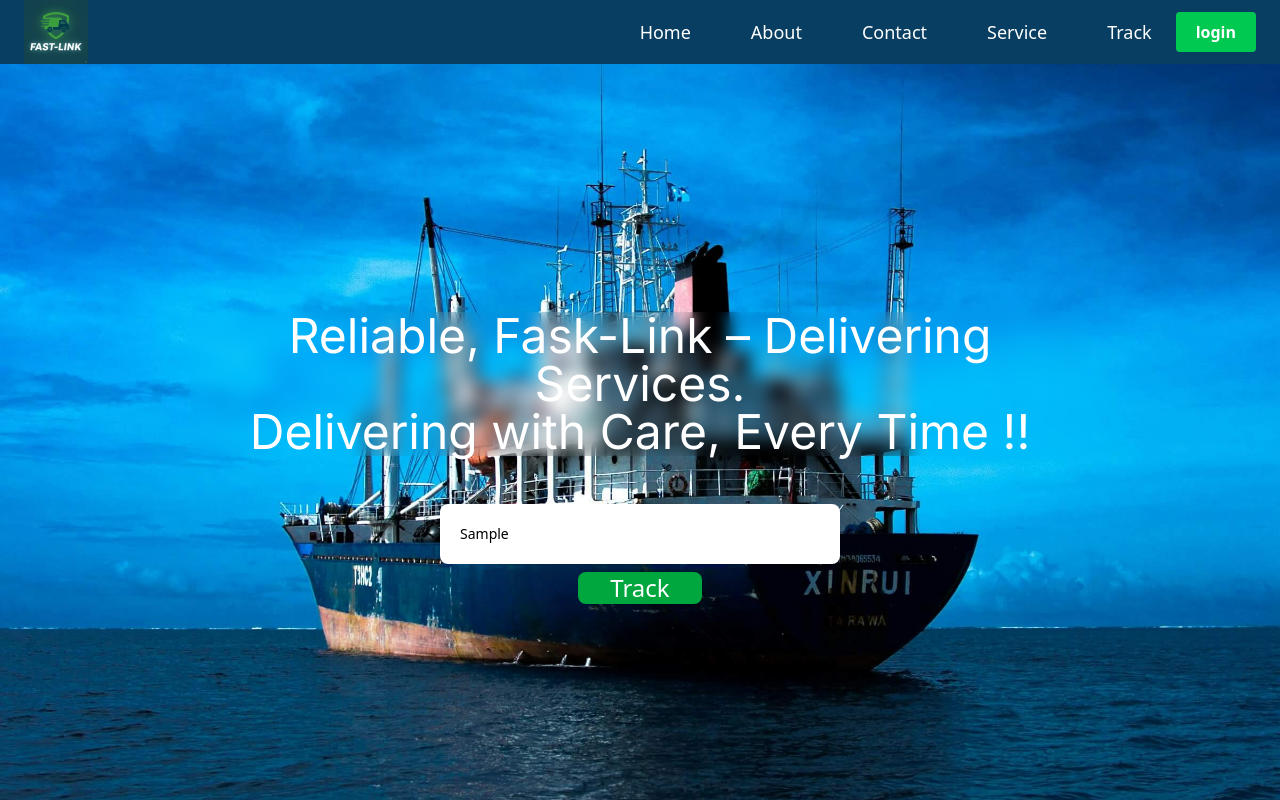
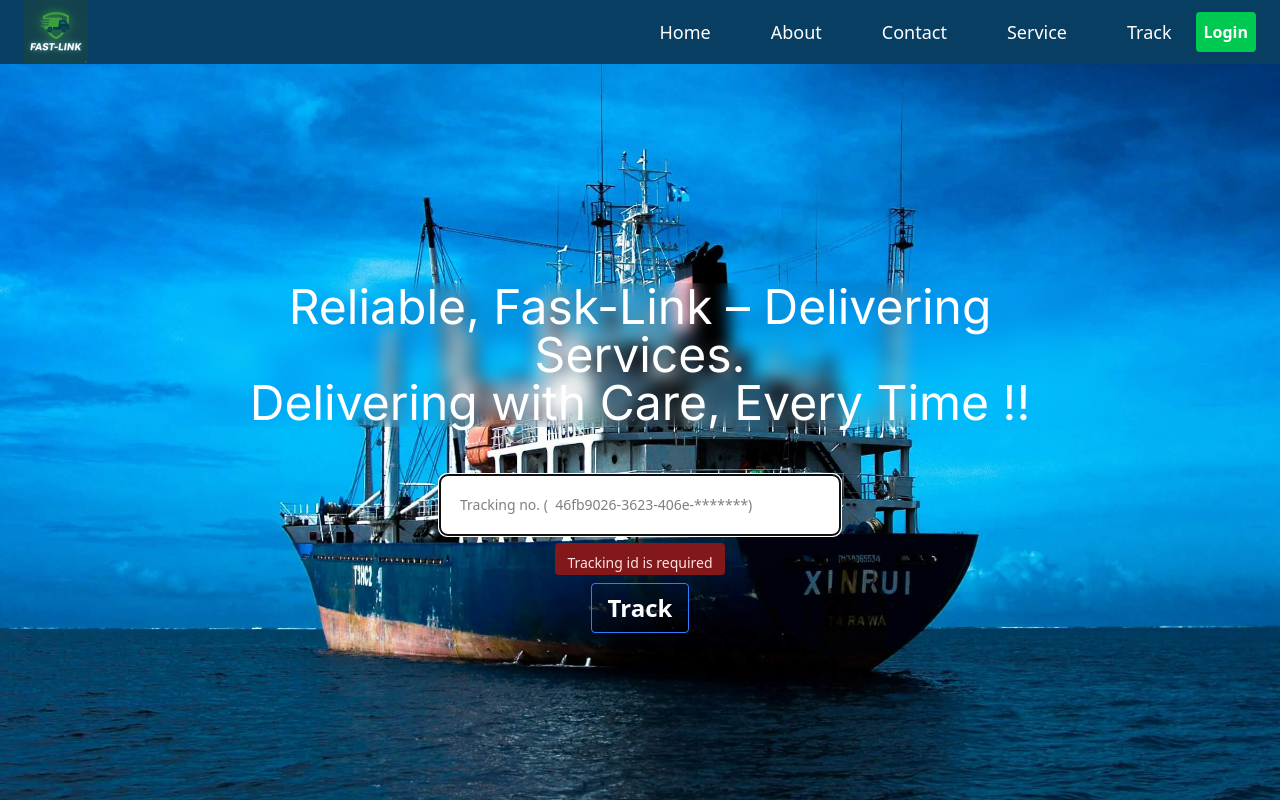
Before and after one commit to MahoneyT1/sure_drop_courier_service, a React (Vite) app in the folder Frontend/Courier_frontend/: page / in a window 1280 px wide. Both pictures are taken after typing "Sample" into the empty fields and a click on the button "Track". Shown: the top 800 px of the page. Built offline with nearby package versions, Linux system fonts and the light colour scheme; no server answers.

Commit message:
fixed frontent auth state management + login

```diff
--- a/Frontend/Courier_frontend/index.html
+++ b/Frontend/Courier_frontend/index.html
@@ -4,7 +4,10 @@
     <meta charset="UTF-8" />
     <meta name="viewport" content="width=device-width, initial-scale=1.0" />
     <link rel="stylesheet" href="https://cdnjs.cloudflare.com/ajax/libs/font-awesome/6.5.1/css/all.min.css"
-  />    <title>Vite + React + TS</title>
+  />
+  <link rel="icon" type="image/svg+xml" href="/favicon.svg" />
+
+  <title>Fast Link - courier</title>
   </head>
   <body>
     <div id="root"></div>
--- a/Frontend/Courier_frontend/src/App.tsx
+++ b/Frontend/Courier_frontend/src/App.tsx
@@ -16,6 +16,7 @@ import "./App.css"
 import 'leaflet/dist/leaflet.css';
 import { ToastContainer } from 'react-toastify';
 import 'react-toastify/dist/ReactToastify.css'; // ✅ Required
+import ProtectedRoute from './Pages/Auth/ProtectedRoute';
 
 
 const App: React.FC = () => {
@@ -25,16 +26,20 @@ const App: React.FC = () => {
         <Navbar />
         <ToastContainer autoClose={2000} />
         <Routes>
-          <Route path='/' element={ <Home/> } />
-          <Route path='/Login' element={ <Login/> }/>
+          <Route path='/' element={<Home />} />
+          <Route path='/Login' element={<Login />} />
           <Route path='/register' element={ <Register/> } />
           <Route path='/about' element={< About/> } />
           <Route path='/service' element={ <Service/> } />
-          <Route path='/track' element={ <Track/> } />
-          <Route path='/package-details' element={ <PackageDetailPage/> } />
-          <Route path='/create-shipment' element={ <CreateShipment/>} />
           <Route path='/contact' element={ <Contact/> }/>
 
+
+          {/* protected routes */}
+          <Route element={<ProtectedRoute />} >
+            <Route path='/create-shipment' element={ <CreateShipment/>} />
+            <Route path='/track' element={<Track />} />
+            <Route path='/package-details' element={<PackageDetailPage />} />
+          </Route>
         </Routes>
       </Router>
 
--- a/Frontend/Courier_frontend/src/Pages/Auth/Login.tsx
+++ b/Frontend/Courier_frontend/src/Pages/Auth/Login.tsx
@@ -3,12 +3,12 @@
  */
 
 import React, { useContext } from 'react';
-import { useNavigate, Link } from 'react-router-dom';
+import { useNavigate, Link, useLocation } from 'react-router-dom';
 import { useForm } from 'react-hook-form';
-import {  toast } from 'react-toastify';
+import { toast } from 'react-toastify';
 import 'react-toastify/dist/ReactToastify.css';
-import { AuthContext } from '../../component/Navbar/ToggleLoginLogoutButton';
 import axiosInstance from '../../Utils/AxiosInstance';
+import { useAuth } from '../../Utils/AuthProvider';
 // import { ReceiptRussianRuble } from 'lucide-react';
 
 
@@ -17,47 +17,67 @@ interface LoginProps {
     password: string,
 }
 
-const Login: React.FC = ()=> {
+const Login: React.FC = () => {
 
     // create a navigation object
     const navigator = useNavigate();
+
+    // location api
+    const location = useLocation();
+
+    // descruture Auth context
+    const { isAuthenticated, setIsAuthenticated, checkAuth } = useAuth();
 
     // set up the form object
     const {
         handleSubmit,
         register,
         reset,
-        formState : { errors, isSubmitting }
+        formState: { errors, isSubmitting }
     } = useForm<LoginProps>();
 
-    // access the AuthContext
-    const Auth = useContext(AuthContext);
-
     // function to handle login
-    const handleLogin = async (formData: LoginProps)=> {
+    const handleLogin = async (formData: LoginProps) => {
 
         // login url
         const url = 'login/';
 
+        if (!isAuthenticated) {
+
             try {
                 // make a post request with login details
-            const response = await axiosInstance.post(url, formData, { withCredentials: true});
+                const response = await axiosInstance.post(url, formData, { withCredentials: true });
 
                 if (response.status === 200) {
                     toast.success("Successfully logged in",
-                    { onClose: () => navigator('/', { replace: true }),
+                        {
+                        onClose: ()=> {
+                            // Verify backend state and then navigate so UI reflects true auth
+                            setIsAuthenticated(true);
+                            console.log(response.data)
+                            navigator('/', { replace: true });
+                        },
                         autoClose: 2000
                     });
                 }
-                // set the isAuthenticated to true in the context
-                Auth?.setIsAuthenticated(true);
+                else {
+                    setIsAuthenticated(false);
+                    toast.error("Invalid email or password", {
+                        autoClose: 2000
+                    });
+                    reset();
+                 }
 
             } catch (err: any) {
                 toast.error("check your info or create an account !", {
-                autoClose: 2000});
+                    autoClose: 2000
+                });
                 reset();
-            Auth?.setIsAuthenticated(false);
-            navigator('/login', { replace: true } );
+                setIsAuthenticated(false);
+                navigator('/login', { replace: true });
+            }
+        } else {
+            navigator('/', { replace: true });
         }
     };
 
@@ -72,7 +92,7 @@ const Login: React.FC = ()=> {
                 </div>
 
                 <div className='py-5 '>
-                    <label htmlFor="email" className='w-full block font-bold' >Email</label>
+                    <label htmlFor="email" id='email' className='w-full block font-bold' >Email</label>
 
                     <input type="email"
                         id='email'
@@ -82,14 +102,15 @@ const Login: React.FC = ()=> {
                 {errors.email && <p className='text-red-500 '>{errors.email.message} </p>}
 
                 <div>
-                    <label htmlFor="password"
+                    <label htmlFor="password" id='password'
                         className='block w-full mt-2 font-bold'>Password</label>
                     <input
                         type="password"
-                    { ...register('password', { required: "Password is required"})}
+                        id='password'
+                        {...register('password', { required: "Password is required" })}
                         className='border-1 rounded-lg w-full p-2 mt-1' />
                 </div>
-                {   errors.password &&
+                {errors.password &&
                     <p className='text-red-500 '>
                         {errors.password.message}
                     </p>
@@ -98,11 +119,11 @@ const Login: React.FC = ()=> {
                 <div className='mt-7 w-full'>
                     <button
                         type='submit'
-                        disabled={ isSubmitting }
+                        disabled={isSubmitting}
                         className='p-3 border bg-green-500
                         text-white rounded-lg w-full text-lg
                         disabled:opacity-50 disabled:cursor-not-allowed'>
-                            { isSubmitting ? 'Logging in...' : 'Login' }
+                        {isSubmitting ? 'Logging in...' : 'Login'}
                     </button>
                 </div>
 
--- /dev/null
+++ b/Frontend/Courier_frontend/src/Pages/Auth/ProtectedRoute.tsx
@@ -0,0 +1,34 @@
+/**
+ * ProtectedRoute.tsx
+ * @description: A higher-order component that protects routes from unauthorized access.
+ * It checks if the user is authenticated before allowing access to the wrapped component.
+ */
+
+import React, { ReactNode } from 'react';
+import { Navigate, Outlet, useLocation } from 'react-router-dom';
+import { useAuth } from '../../Utils/AuthProvider';
+
+
+const ProtectedRoute: React.FC<{ children: React.ReactNode }> = ({ children } ) => {
+
+    // descructure Auth context
+    const { isAuthenticated } = useAuth();
+    const location = useLocation();
+
+    // If still checking authentication status, you can return a loading indicator
+    // if (Auth?.checkingAuth) {
+    //     return <div className='flex justify-center items-center
+    //     w-12 h-12 border-4 border-blue-500 border-dashed rounded-full animate-spin'>Loading...</div>;
+    // }
+
+    // If not authenticated, you can redirect to login or show an unauthorized message
+    if (!isAuthenticated) {
+        return <Navigate to="/login" state={{ path: location.pathname }} />;
+    }
+    console.log('isAuthenticated:', isAuthenticated);
+
+    // If authenticated, render the children components
+    return isAuthenticated ? <Outlet /> : <Navigate to="/login" />;
+};
+
+export default ProtectedRoute;
--- a/Frontend/Courier_frontend/src/Pages/CreateShipment/CreateShipment.tsx
+++ b/Frontend/Courier_frontend/src/Pages/CreateShipment/CreateShipment.tsx
@@ -1,10 +1,9 @@
 import React, { useContext } from 'react';
 import ShipmentForm from './ShipmentForm';
-import axios from 'axios';
 import { toast } from 'react-toastify';
-import { AuthContext } from '../../component/Navbar/ToggleLoginLogoutButton';
 import { useDownloadReceipt } from './utils'
 import axiosInstance from '../../Utils/AxiosInstance';
+import { useAuth } from '../../Utils/AuthProvider';
 
 
 interface CreateShipmentTypes {
@@ -24,13 +23,13 @@ interface CreateShipmentTypes {
 const CreateShipment: React.FC = () => {
     const { downloadReceipt, receipt } = useDownloadReceipt();
 
-    // use the context
-    const Auth = useContext(AuthContext);
+    // descructure the data from Auth context
+    const { isAuthenticated } = useAuth();
 
     // handle the create shipment and filter the require and also handle the logics
     const handleOnSubmit = async (data: CreateShipmentTypes)=> {
 
-        if ( Auth?.isAuthenticated === true ) {
+        if ( isAuthenticated === true ) {
             try {
                 const response = await axiosInstance.post('package/', data);
 
--- a/Frontend/Courier_frontend/src/Pages/Service/Service.tsx
+++ b/Frontend/Courier_frontend/src/Pages/Service/Service.tsx
@@ -2,7 +2,6 @@ import React from 'react';
 import Button from '../../component/Button';
 import Card from '../../component/Card/Card';
 import { serviceCardData } from './ServiceCardData';
-import { span } from 'motion/react-client';
 import mycontainer from "../../assets/cta.png"
 import { motion } from "framer-motion"
 
@@ -21,7 +20,7 @@ const Service:React.FC = () => {
                 <span className='text-blue-900 ms-2 text-sm text-center  bg-gradient-to-r
                     from-blue-200 via-blue-200 to-blue-50/70 rounded-2xl px-3 py-1 '>
                     <i className="fa-solid fa-location-dot text-blue-900
-                    "></i> <tr/>
+                    "></i>
                     Trusted Global Courier Partner
                 </span>
             </div>
--- /dev/null
+++ b/Frontend/Courier_frontend/src/Utils/AuthProvider.tsx
@@ -0,0 +1,55 @@
+/**
+ * ProtectedRoute.tsx
+ * @description: A higher-order component that protects routes from unauthorized access.
+ * It checks if the user is authenticated before allowing access to the wrapped component.
+ */
+
+import { useContext, createContext, useState, ReactNode, useEffect } from 'react';
+import location from 'react-router-dom';
+import axiosInstance from './AxiosInstance';
+
+
+interface AuthContextType {
+    isAuthenticated: boolean,
+    setIsAuthenticated: (auth: boolean ) => void,
+    checkAuth: ()=> Promise<void>
+}
+
+const AuthContext = createContext<AuthContextType>({
+    isAuthenticated: false,
+    setIsAuthenticated: () => {!false},
+    checkAuth: async ()=>{},
+})
+
+// create a custom hook for easier access to the Auth context
+export const useAuth = () => useContext(AuthContext);
+
+
+export const AuthProvider = ({ children }: { children: ReactNode })=> {
+    // provides all auth or data globally
+
+    // initialize state variables
+    const [ isAuthenticated, setIsAuthenticated ] = useState<boolean>(false);
+
+    const checkAuth = async ()=> {
+        try {
+            const response = await axiosInstance.get('auth-verify/', { withCredentials: true });
+            if (response.status === 200 ) {
+                setIsAuthenticated(true);
+            } else {
+                setIsAuthenticated(false);
+            }
+        }
+        catch (error) {
+            setIsAuthenticated(false);
+            console.error("Error checking auth status:", error);
+        }
+    }
+
+
+    return (
+        <AuthContext.Provider value={{ isAuthenticated, setIsAuthenticated, checkAuth }}>
+            { children }
+        </AuthContext.Provider>
+    )
+}
--- a/Frontend/Courier_frontend/src/component/HeroSection/HeroSection.tsx
+++ b/Frontend/Courier_frontend/src/component/HeroSection/HeroSection.tsx
@@ -5,6 +5,8 @@ import "./HeroSection.css";
 import { API_BASE_URL } from '../../config';
 import axios from 'axios';
 import { toast } from 'react-toastify';
+import axiosInstance from '../../Utils/AxiosInstance';
+import 'react-toastify/dist/ReactToastify.css';
 
 
 interface TrackInput {
@@ -14,7 +16,7 @@ interface TrackInput {
 
 const HeroSection: React.FC = () => {
 
-  const { register, handleSubmit,
+  const { register, handleSubmit, reset,
     formState: { errors, isSubmitting }} = useForm<TrackInput>();
 
   const navigate = useNavigate();
@@ -22,11 +24,11 @@ const HeroSection: React.FC = () => {
   async function handleTrack (getInput: TrackInput) {
 
     // call api for tracking
-    const url = API_BASE_URL + 'packages/';
+    const url = 'packages/';
 
     const { track } = getInput;
       try {
-        const response = await axios.get(
+        const response = await axiosInstance.get(
           `${url}${track}/`, { withCredentials: true });
 
         const packageData = await response.data;
@@ -50,8 +52,6 @@ const HeroSection: React.FC = () => {
       {/* <h6 className=' text-2xl text-white backdrop-blur-2xl
             text-drive-from-right lg:text-4xl '>Track your parcel/Package here
       </h6> */}
-
-
         <div className='mt-9 py-3'>
 
 
@@ -59,24 +59,24 @@ const HeroSection: React.FC = () => {
               className='flex flex-col justify-center items-center gap-2 '>
               <input
                 {...register('track', { required: "Tracking id is required" })}
-                className='bg-white rounded-lg text-sm w-[300px]
-                ps-4 py-0 text-black relative md:w-[400px]
-                  lg:p-5 '
-            name="track" type="text" placeholder='Tracking no. (  46fb9026-3623-406e-*******)'
+                  className='bg-white rounded-lg text-sm w-[300px]
+                    ps-4 py-0 text-black relative md:w-[400px]
+                    lg:p-5 '
+                  name="track" type="text" placeholder='Tracking no. (  46fb9026-3623-406e-*******)'
                 />
-                { errors.track &&
-                  <p className='text-white-300 '>{errors.track.message} </p>}
+                { errors?.track && ( <p className='text-red-100 bg-red-900 rounded transparent px-3'>
+                    <span className='text-sm font-size-sm fs-itallic'>
+                      {errors?.track?.message} </span>  </p>
+                  )
+                }
               <button
                 type='submit'
                 disabled={ isSubmitting }
-                className='px-8 py-0 bg-green-600 text-white rounded-lg'>
+                onClick={()=> reset()}
+            className='bg-transparent hover:bg-blue-500 text-white font-semibold hover:text-white py-2 px-4 border border-blue-500 hover:border-transparent rounded'>
                   {isSubmitting ? 'Tracking...' : 'Track'}
                 </button>
-
-
           </form>
-
-
         </div>
       </section>
   )
--- a/Frontend/Courier_frontend/src/component/Navbar/Navbar.tsx
+++ b/Frontend/Courier_frontend/src/component/Navbar/Navbar.tsx
@@ -1,19 +1,21 @@
-import React, { useState, useContext } from 'react'
+import React, { useState } from 'react'
 import { Menu, X } from 'lucide-react';
 import suredrop from "../../assets/updatedLogo.png";
 import {  Link, useNavigate } from 'react-router-dom';
 import Button from '../Button';
-import { AuthContext } from "./ToggleLoginLogoutButton";
 import 'react-toastify/dist/ReactToastify.css';
 import axiosInstance from '../../Utils/AxiosInstance';
-
+import { useAuth } from '../../Utils/AuthProvider';
+import { toast } from 'react-toastify';
+import 'react-toastify/dist/ReactToastify.css';
 
 const Navbar: React.FC = () => {
     const [isOpen, setIsOpen] = useState(false);
-    const [isActive, setIsActive] = useState(false);
-    // const [isLoggedIn, setIsLoggedIn] = useState(false);
+    const [active, setIsActive] = useState(false);
 
-    const Auth = useContext(AuthContext);
+    const { isAuthenticated, setIsAuthenticated } = useAuth();
+
+
     const navigateTo = useNavigate();
 
     // make a request to authenticated route to be sure the user is logged in
@@ -25,9 +27,14 @@ const Navbar: React.FC = () => {
 
         try {
             if (res.status === 200 ) {
-                Auth?.setIsAuthenticated(false);
-                navigateTo('/');
-                // toast("Logged out")
+                setIsAuthenticated(false);
+                toast("Logged out", {
+                    onClose: () => {
+                        navigateTo('/login')
+                    },
+                    autoClose: 2000
+                });
+
             }
         } catch (err) {
             console.warn(err);
@@ -53,14 +60,10 @@ const Navbar: React.FC = () => {
                     <li ><Link className='hover:text-yellow-300' to="/track">Track</Link></li>
                 </ul>
 
-                {Auth?.isAuthenticated ? (
-                    <Button buttonName='logout' className='bg-primary p-1 rounded font-bold'
-                    onClickFunc={async ()=> handleLogout()} />
-                ): (
-                    <Button buttonName='login' className='bg-green-500 to-green-500 p-2 rounded font-bold'
-                       linkUrl='/login'/>
-                ) }
-
+                <button className='bg-green-500 to-green-500 p-2 rounded font-bold'
+                    onClick={ isAuthenticated ? handleLogout : ()=> navigateTo('/login') }>
+                        {isAuthenticated ? 'logout' : 'Login'}
+                </button>
             </nav>
             {/* Mobile Menu Button */}
             <button
@@ -83,7 +86,7 @@ const Navbar: React.FC = () => {
                         <li><Link className='hover:text-yellow-300 py-1 ' to="/service">Service</Link></li>
                         <li><Link className='hover:text-yellow-300 py-1  ' to="/track">Track</Link></li>
 
-                        {Auth?.isAuthenticated ? (
+                        { isAuthenticated ? (
                             <Button buttonName='logout' className='bg-red-500 p-1 rounded font-bold'
                                 onClickFunc={async () => handleLogout()} />
                         ) : (
--- a/Frontend/Courier_frontend/src/component/Navbar/ToggleLoginLogoutButton.tsx
+++ /dev/null
@@ -1,56 +0,0 @@
-import React from 'react';
-import { useState, useEffect, createContext } from 'react';
-import axios from 'axios'
-
-
-interface Props {
-    children: React.ReactNode
-}
-
-interface AuthContextType {
-    isAuthenticated: boolean,
-    setIsAuthenticated: React.Dispatch<React.SetStateAction<boolean>>,
-    checkingAuth: boolean;
-    setCheckingAuth: React.Dispatch<React.SetStateAction<boolean>>
-};
-
-export const AuthContext = createContext<AuthContextType | null>(null);
-
-const LoginStateContext: React.FC<Props> = ({ children })=> {
-
-    // set component state to monitor users auth
-    const [isAuthenticated, setIsAuthenticated] = useState(false);
-    const [checkingAuth, setCheckingAuth] = useState(true);
-
-    // initialize the context provider
-
-    useEffect(()=> {
-        const checkAuth = async ()=> {
-            try {
-                const res = await axios.get('http://localhost:8000/api/v1/auth-verify/', { withCredentials: true});
-
-                if (res.status === 200 ) {
-                    console.log("working")
-                    setIsAuthenticated(true);
-                } else {
-                    setIsAuthenticated(false);
-                }
-
-            }  catch (err) {
-                setIsAuthenticated(false);
-                console.log(err)
-            } finally {
-                setCheckingAuth(false)
-            }
-        };
-        checkAuth();
-    }, []);
-
-  return (
-      <AuthContext.Provider value={{ isAuthenticated, setIsAuthenticated, checkingAuth, setCheckingAuth }}>
-        { children }
-    </AuthContext.Provider>
-  )
-}
-
-export default LoginStateContext;
--- a/Frontend/Courier_frontend/src/main.tsx
+++ b/Frontend/Courier_frontend/src/main.tsx
@@ -2,14 +2,14 @@ import { StrictMode } from 'react'
 import { createRoot } from 'react-dom/client'
 import './index.css'
 import App from './App.tsx'
-import ToggleLoginLogoutButton from './component/Navbar/ToggleLoginLogoutButton';
+import { AuthProvider } from './Utils/AuthProvider.tsx';
 
 
 createRoot(document.getElementById('root')!).render(
   <StrictMode>
-    <ToggleLoginLogoutButton>
+    <AuthProvider>
       <App />
-    </ToggleLoginLogoutButton>
+    </AuthProvider>
 
   </StrictMode>,
 )
```
Also changed, not shown: Frontend/Courier_frontend/public/favicon.svg (added). Lines whose indentation alone changed are shown as unchanged.
